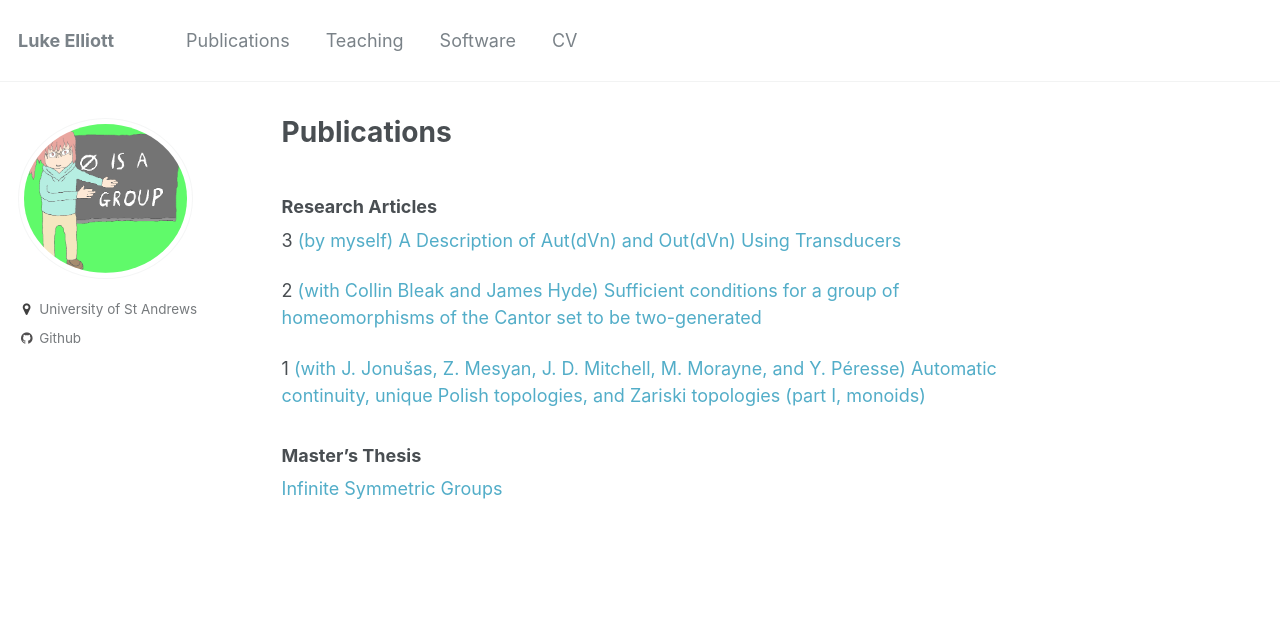
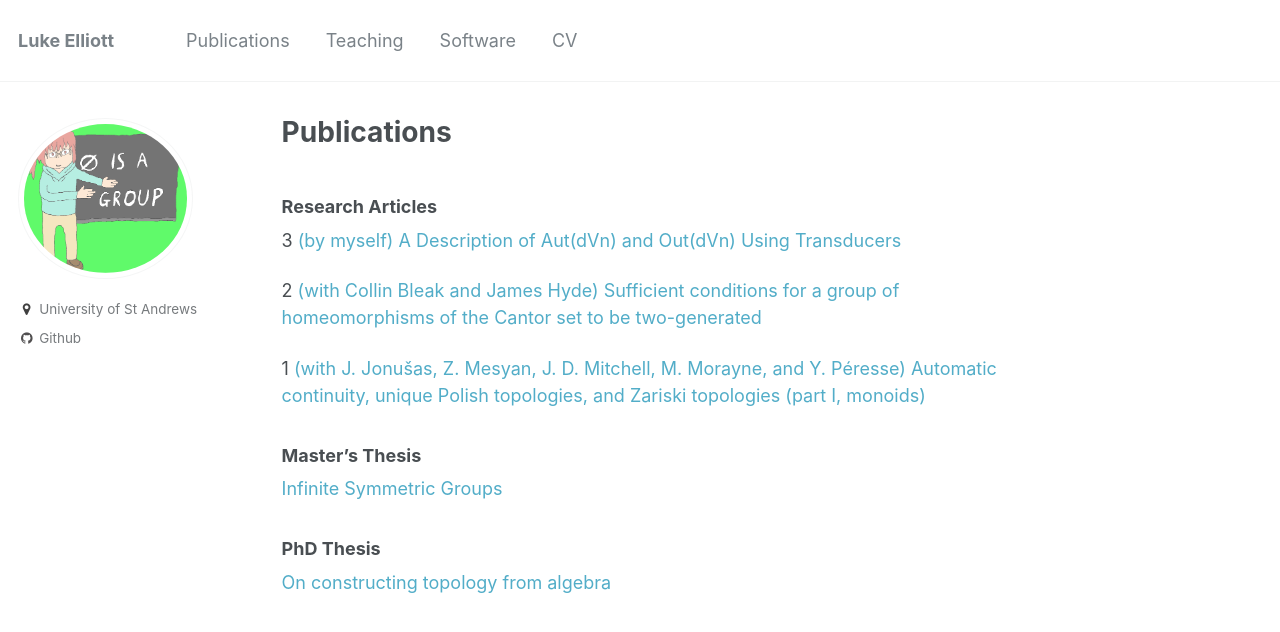
Before and after one commit to le27/L-Elliott, a Jekyll site: the page built from _pages/publications.md, in a window 1280 px wide. Shown: the top 632 px of the page. Built offline with Jekyll 4.4.1, drawn with Linux system fonts in a browser that asks for light colours.

Commit message:
Update publications.md

```diff
--- a/_pages/publications.md
+++ b/_pages/publications.md
@@ -17,3 +17,7 @@ author_profile: true
 
 ### Master's Thesis
 [Infinite Symmetric Groups](https://le27.github.io/Luke-Elliott/files/Luke_Masters_Dissertation.pdf)
+
+
+### PhD Thesis
+[On constructing topology from algebra](https://le27.github.io/Luke-Elliott/files/Thesis%20subaru.pdf)
```
